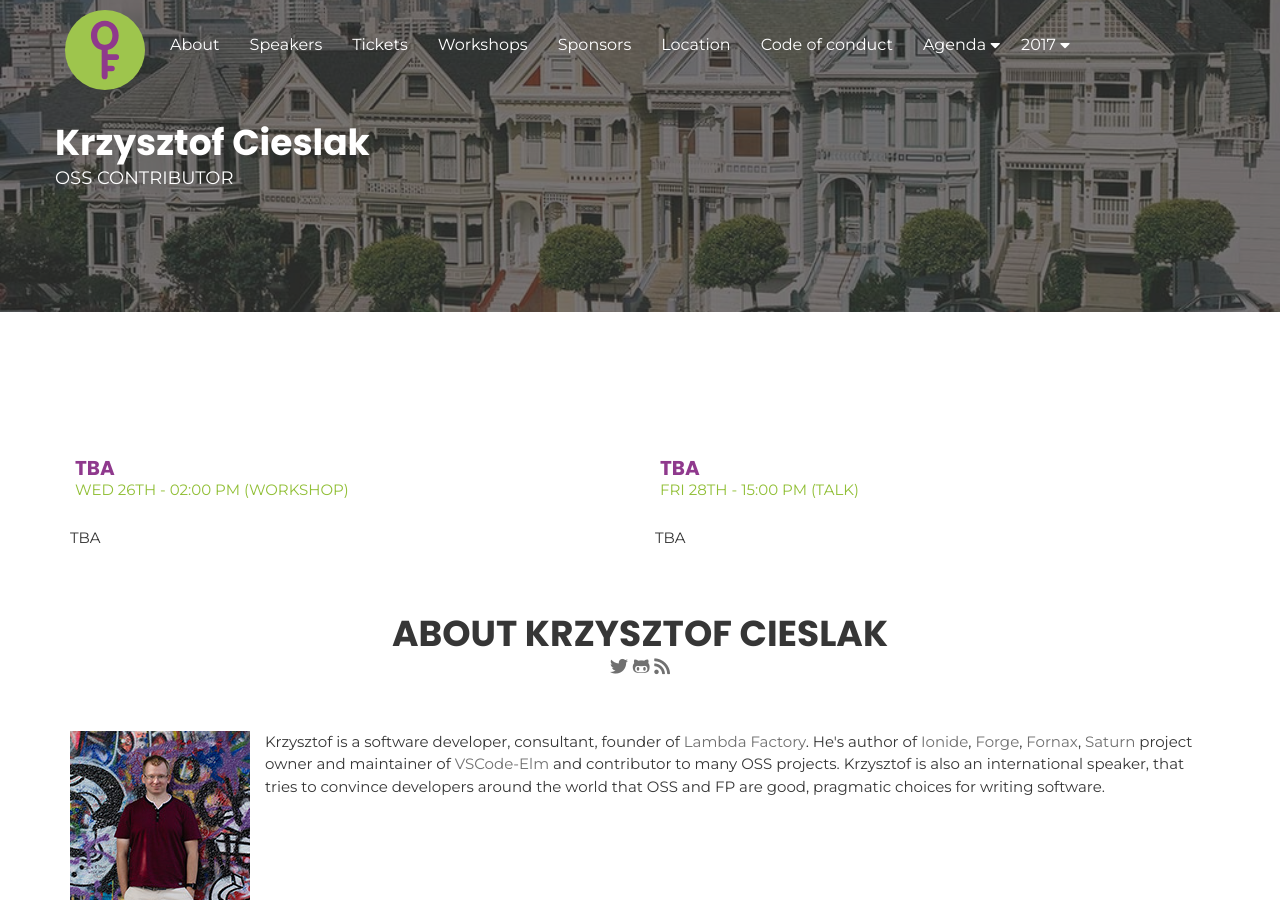
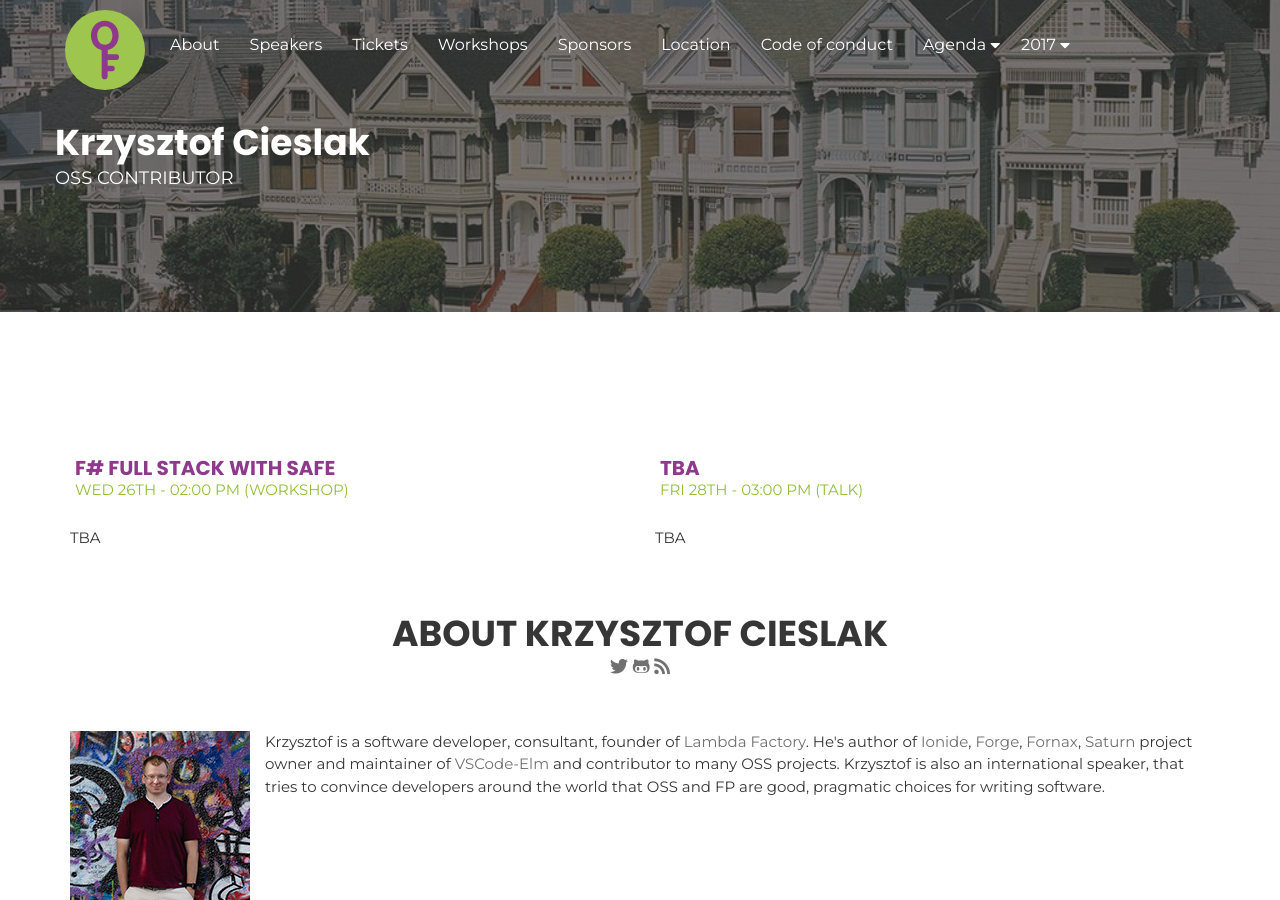
Before and after one commit to open-fsharp/open-fsharp.github.io, a Jekyll site: the page built from speakers/krzysztof-cieslak.md, in a window 1280 px wide and 900 px high. Built offline with Jekyll 4.4.1, drawn with Linux system fonts in a browser that asks for light colours; nearby versions of some CDN libraries; comment, search, counter and statistics services are not loaded.

Commit message:
update talk info krzysztof cieslak

```diff
--- a/speakers/krzysztof-cieslak.md
+++ b/speakers/krzysztof-cieslak.md
@@ -8,7 +8,7 @@ category: OSS CONTRIBUTOR
     <div class="col-md-6">
         <div class="speaker-talk">
             <div class="section-head">
-                <h2 class="header-title">TBA</h2>
+                <h2 class="header-title">F# Full Stack with SAFE</h2>
                     <p class="header-desc">Wed 26th - 02:00 PM (Workshop)</p>
             </div>
             <div>
@@ -22,7 +22,7 @@ category: OSS CONTRIBUTOR
         <div class="speaker-talk">
             <div class="section-head">
                 <h2 class="header-title">TBA</h2>
-                    <p class="header-desc">Fri 28th - 15:00 PM (Talk)</p>
+                    <p class="header-desc">Fri 28th - 03:00 PM (Talk)</p>
             </div>
             <div>
                 <p>
```
